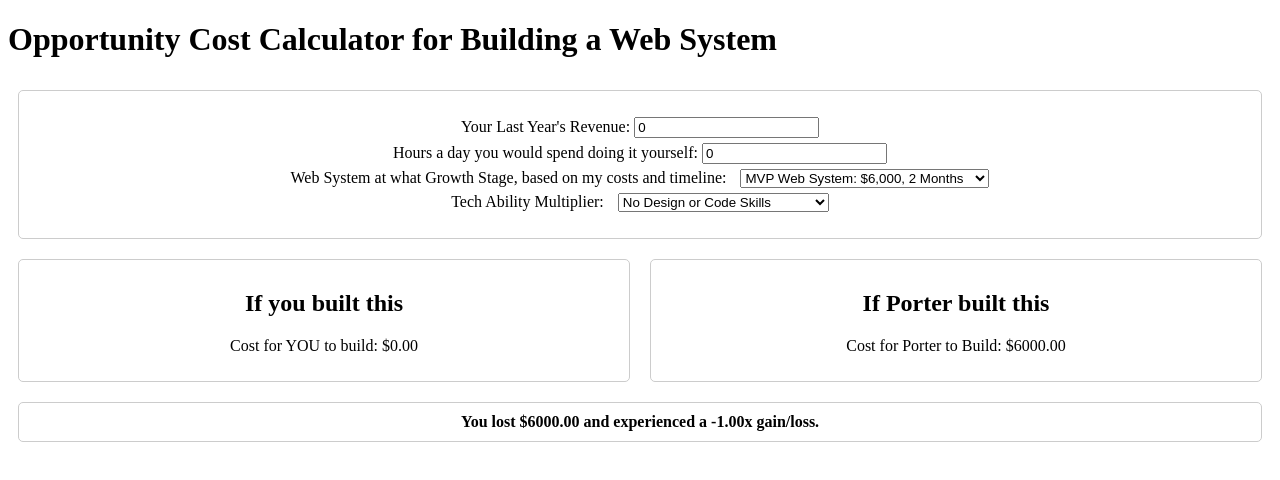
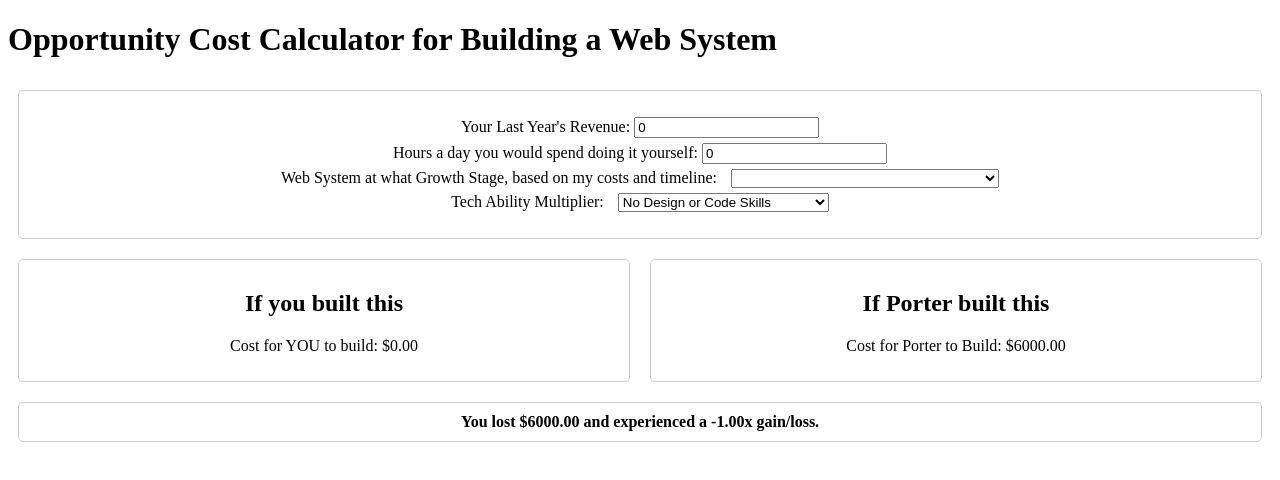
Before and after one commit to madebyporter/opportunity-cost-calc, a Nuxt app: page / in a window 1280 px wide. Shown: the top 480 px of the page. Built offline with nearby package versions, Linux system fonts and the light colour scheme.

Commit message:
updated biz numbers

```diff
--- a/app.vue
+++ b/app.vue
@@ -15,9 +15,9 @@
           <label>
             Web System at what Growth Stage, based on my costs and timeline:
             <select v-model="selectedWebsiteOption">
-              <option value="6000,40">MVP Web System: $6,000, 2 Months</option>
-              <option value="20000,160">PMF Web System: $20,000, 4 Months</option>
-              <option value="60000,480">GTM Web System: $60,000, 6 Months</option>
+              <option value="6000,60">MVP Web System: $6,000, 1-2 Months</option>
+              <option value="35000,200">PMF Web System: $35,000, 3-4 Months</option>
+              <option value="100000,600">GTM Web System: $100,000, 5-6 Months</option>
             </select>
           </label>
           <label>
```
